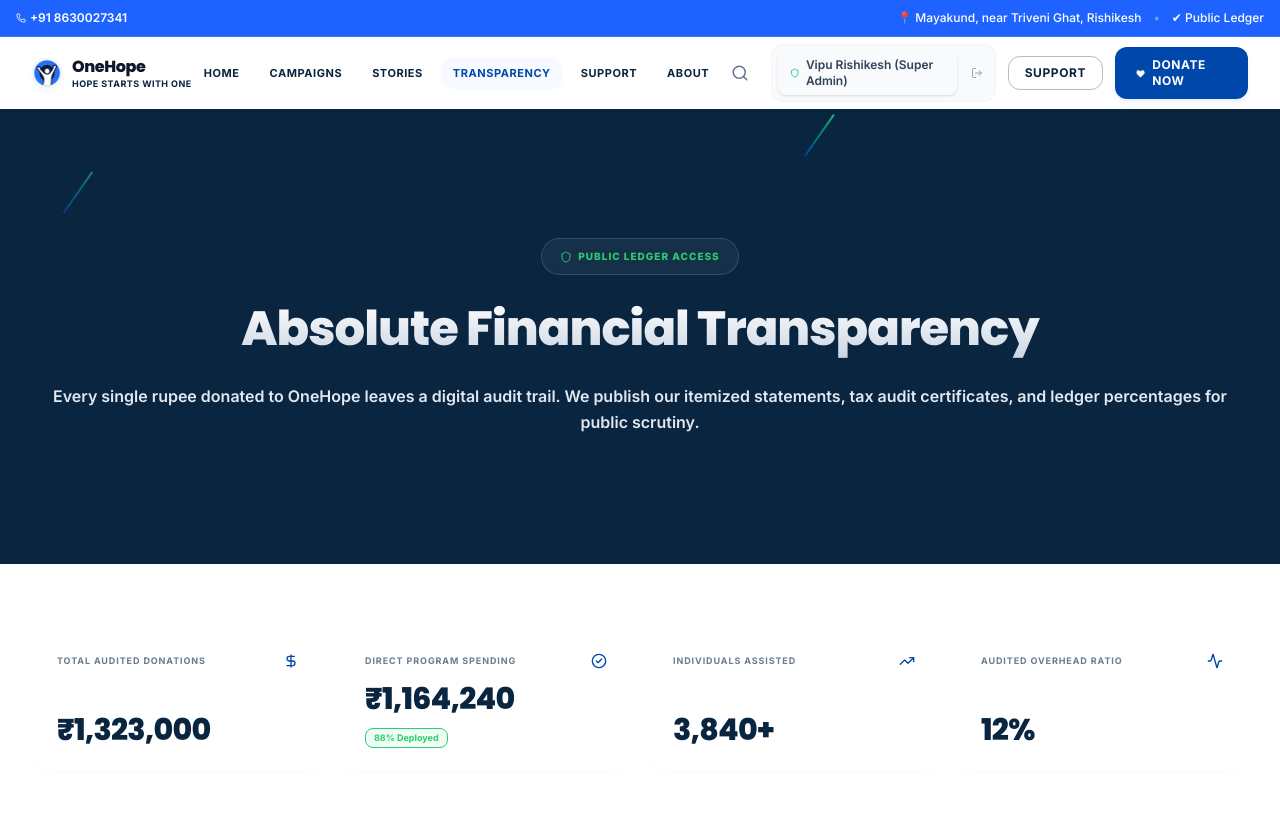
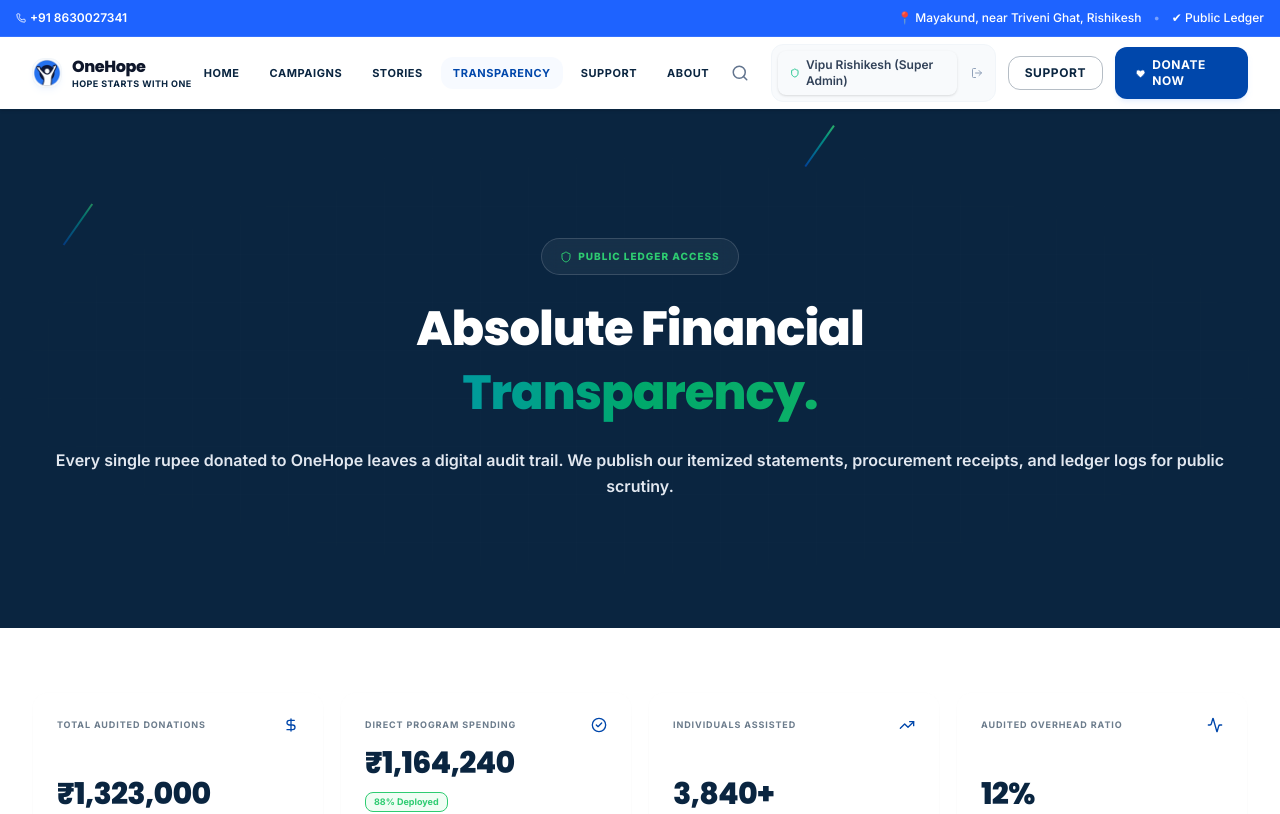
Before and after one commit to onehope1/onehope-website, a Next.js app: page /transparency in a window 1280 px wide. Shown: the top 814 px of the page. Built offline with nearby package versions, Linux system fonts and the light colour scheme.

Commit message:
Apply color gradient layout to Transparency page hero heading and sanitize copy descriptions

```diff
--- a/src/app/transparency/page.tsx
+++ b/src/app/transparency/page.tsx
@@ -174,13 +174,14 @@ export default function TransparencyDashboard() {
           </span>
 
           <h1 className="text-3xl sm:text-5xl md:text-6.5xl font-black font-poppins tracking-tight leading-tight select-none">
-            <span className="bg-gradient-to-b from-white to-slate-300 bg-clip-text text-transparent block">
-              Absolute Financial Transparency
+            <span className="text-white block">Absolute Financial</span>
+            <span className="bg-gradient-to-r from-[#1E63FF] via-[#00A86B] to-[#22C55E] bg-clip-text text-transparent block mt-1">
+              Transparency.
             </span>
           </h1>
 
           <p className="text-[#E2E8F0] max-w-2.5xl mx-auto text-sm sm:text-base leading-relaxed font-semibold">
-            Every single rupee donated to OneHope leaves a digital audit trail. We publish our itemized statements, tax audit certificates, and ledger percentages for public scrutiny.
+            Every single rupee donated to OneHope leaves a digital audit trail. We publish our itemized statements, procurement receipts, and ledger logs for public scrutiny.
           </p>
         </motion.div>
       </section>
```
